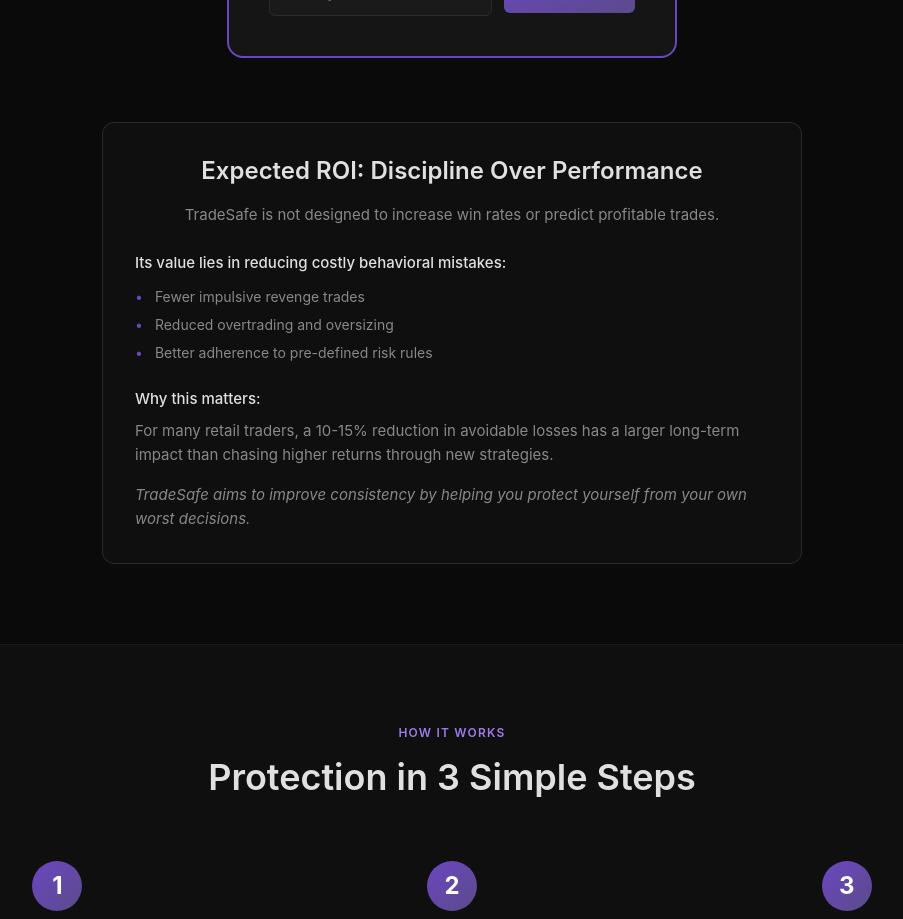
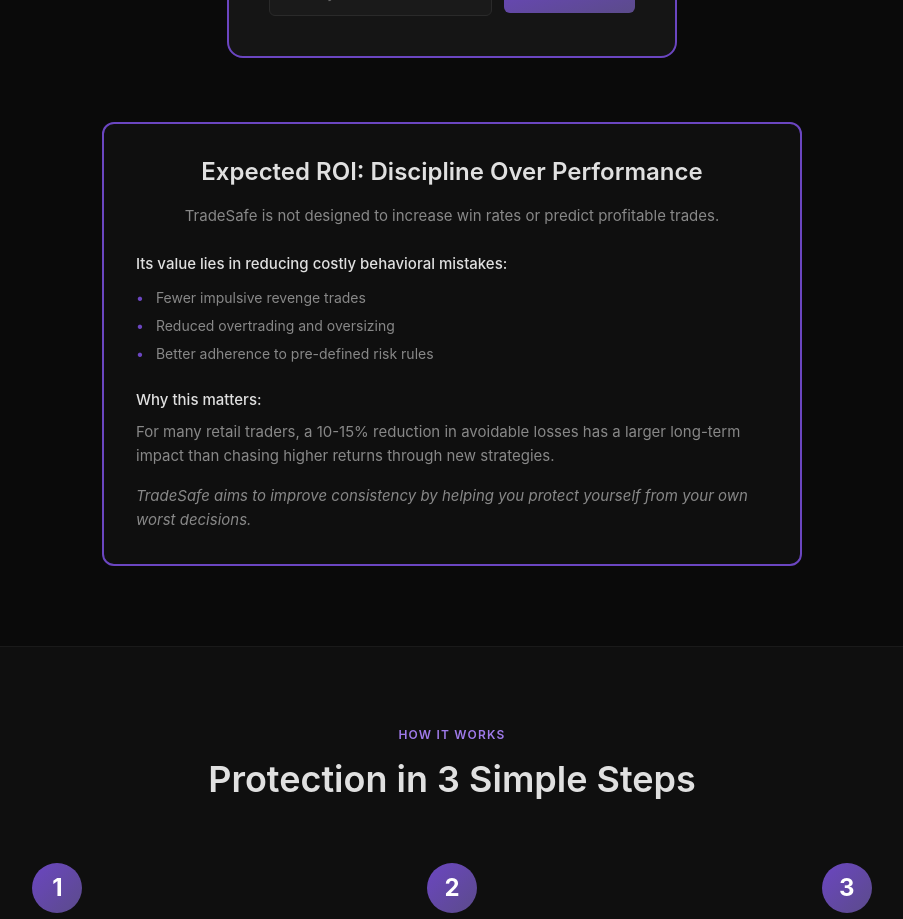
Before and after one commit to Trade-Safe/tradesafe-landing, a Next.js app: page / in a window 1280 px wide. Shown: the part 2460-3379 px from the top of the page, without its empty margins (188-1091 px from the left). Built offline with nearby package versions, Linux system fonts and the light colour scheme.

Commit message:
Update Pricing.tsx

```diff
--- a/components/Pricing.tsx
+++ b/components/Pricing.tsx
@@ -64,7 +64,7 @@
 
         {/* ROI Section */}
         {roi && (
-          <div className="max-w-[700px] mx-auto mt-16 p-8 bg-[#0f0f0f] border border-[#2a2a2a] rounded-xl">
+          <div className="max-w-[700px] mx-auto mt-16 p-8 bg-[#0f0f0f] border-2 border-primary rounded-xl">
             <h3 className="text-2xl font-semibold text-[#e0e0e0] mb-4 text-center">{roi.title}</h3>
             <p className="text-[#888] text-center mb-6">{roi.intro}</p>
 
```
